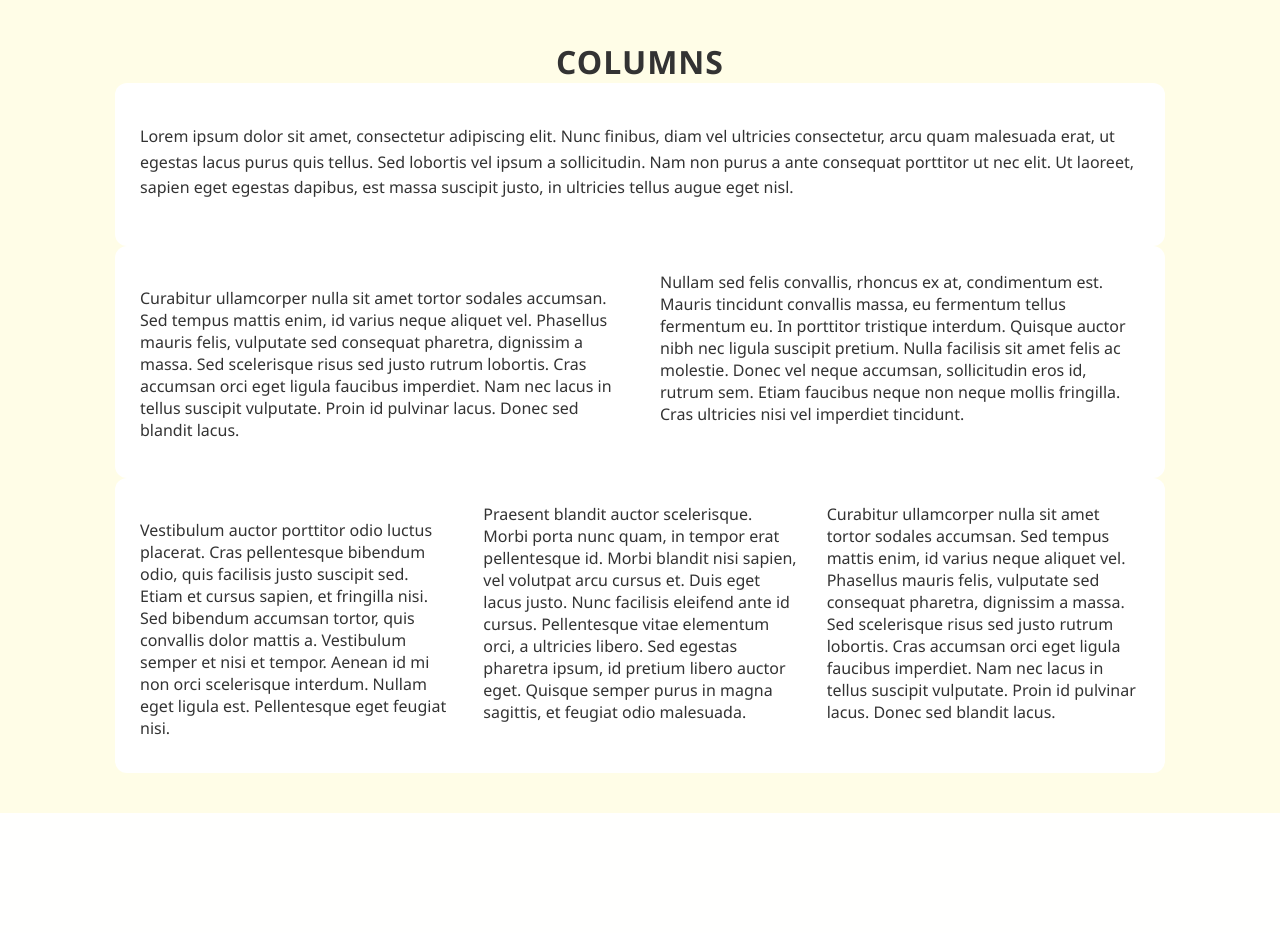
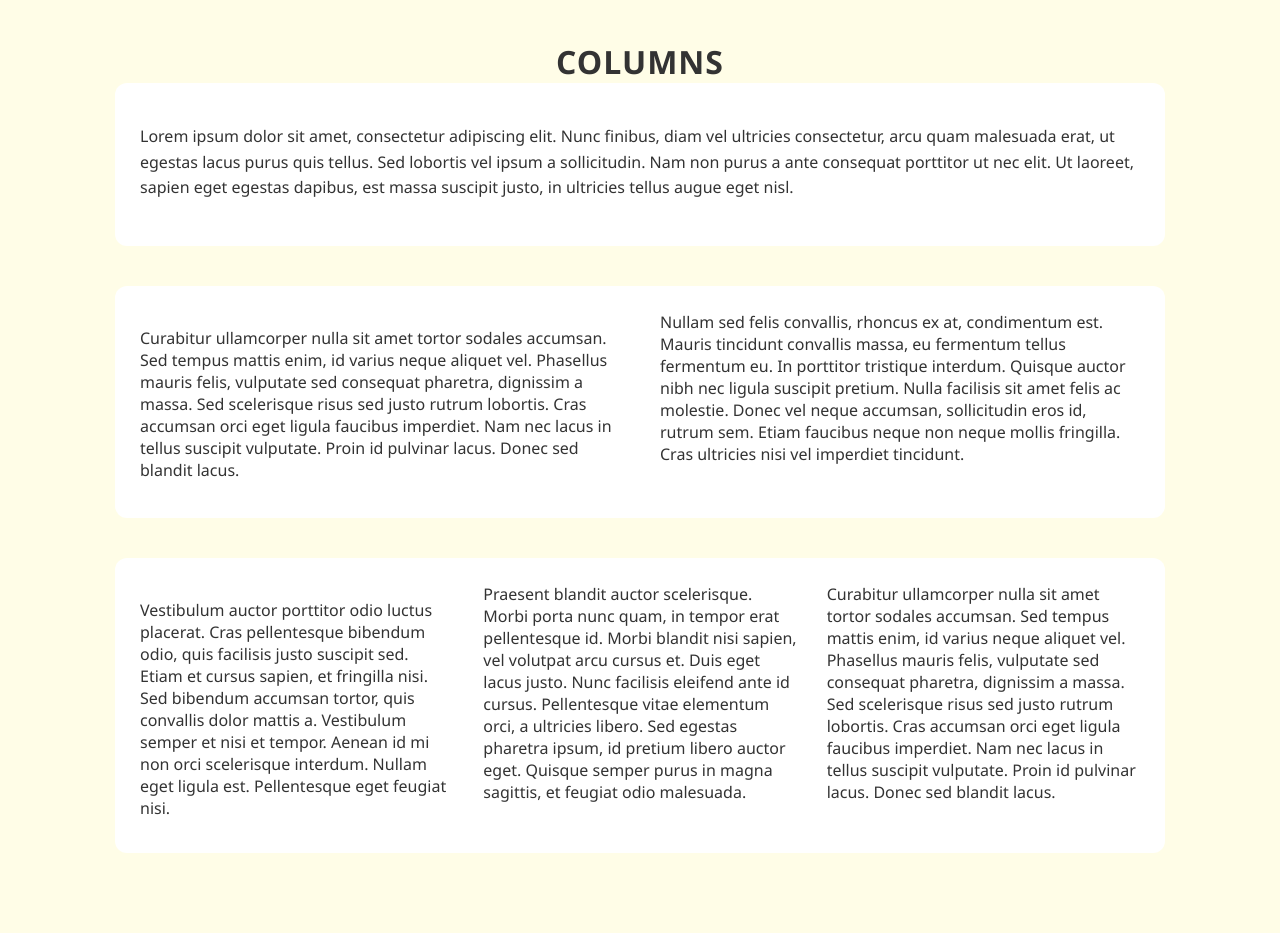
Before and after one commit to joannadagil/joannadagil.github.io, a PHP site: page /columns.html in a window 1280 px wide. Before the commit the page ends 813 px from the top, so only its background shows below. Run offline with PHP 8.4, Linux system fonts and the light colour scheme.

Commit message:
full css

```diff
--- a/columns.css
+++ b/columns.css
@@ -17,6 +17,7 @@ h1 {
 .intro {
   max-width: 1000px;
   margin: auto;
+  margin-bottom: 40px;
   line-height: 1.6;
   background: #ffffff;
   padding: 25px;
@@ -29,6 +30,7 @@ h1 {
   column-gap: 40px;
   max-width: 1000px;
   margin: auto;
+  margin-bottom: 40px;
   background: #ffffff;
   padding: 25px;
   border-radius: 12px;
@@ -40,6 +42,7 @@ h1 {
   column-gap: 30px;
   max-width: 1000px;
   margin: auto;
+  margin-bottom: 40px;
   background: #ffffff;
   padding: 25px;
   border-radius: 12px;
```
